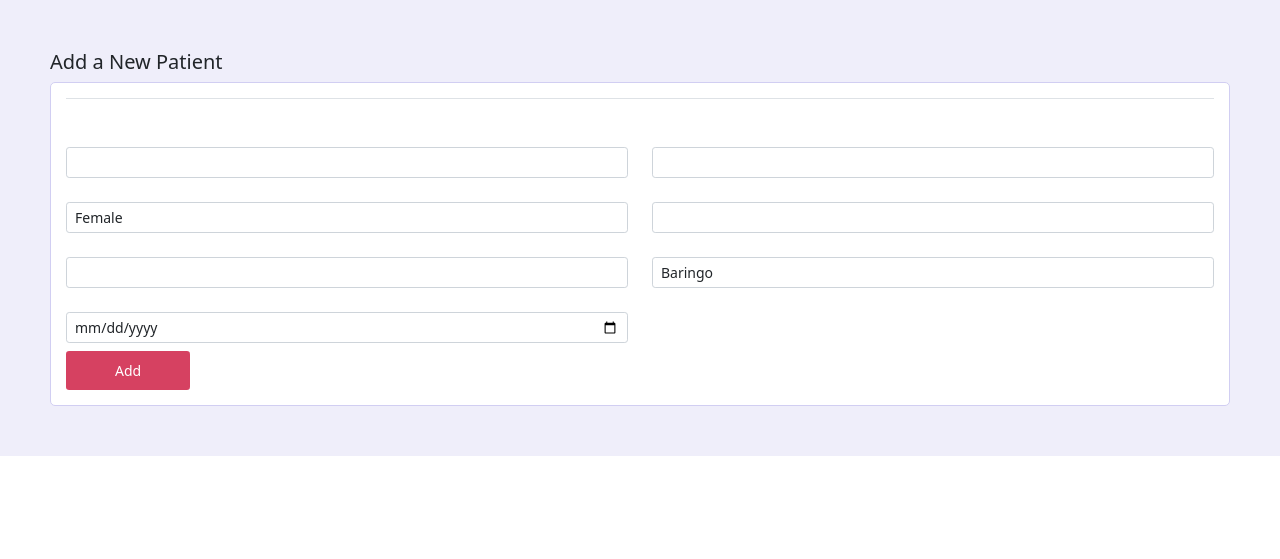
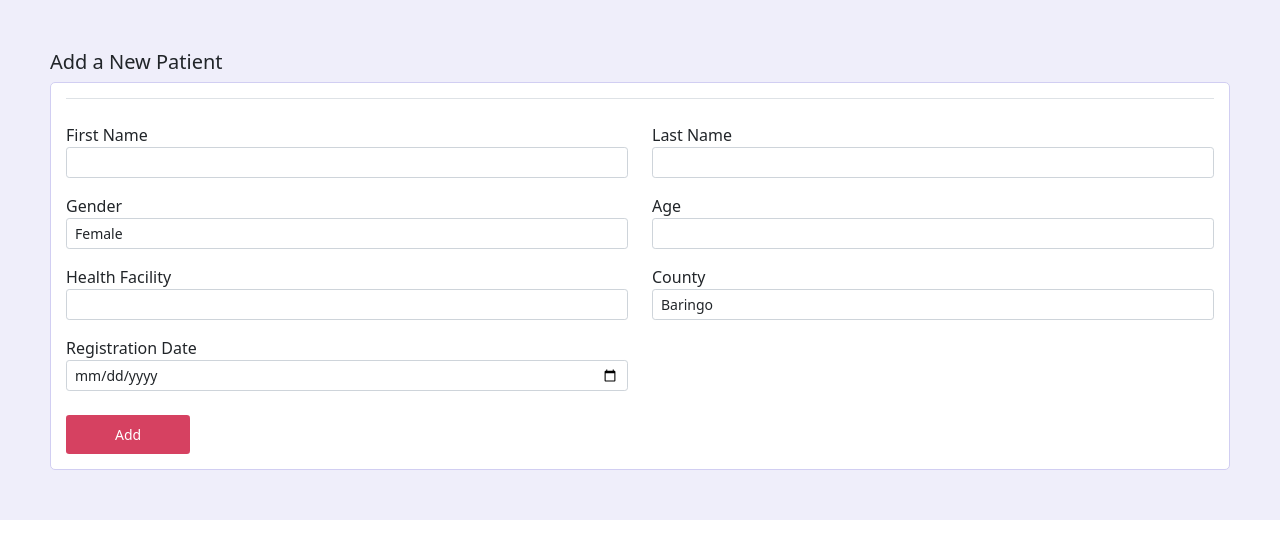
Before and after one commit to MaryKilewe/dwh_platform_practical, a Flask app: page /add_patients in a window 1280 px wide. Shown: the part 80-639 px from the top of the page. Run offline with Flask 2, Linux system fonts and the light colour scheme; data comes from the database, SQL or seed files in the repository; some libraries are stand-ins or nearby versions.

Commit message:
updated form labels

```diff
--- a/Management_Portal/forms/forms.py
+++ b/Management_Portal/forms/forms.py
@@ -8,13 +8,13 @@ from wtforms.validators import DataRequired, Length, Email, EqualTo, NumberRange
 class PatientRegForm(FlaskForm):
     ''' Facilitates addition of newly registered patients '''
 
-    first_name = StringField('*First Name', validators=[DataRequired(), Regexp('^\w+$', message="Username must contain only letters numbers or underscore"), Length(min=2, max=30)])
-    last_name = StringField('*Last Name', validators=[DataRequired(), Length(min=2, max=30)])
+    first_name = StringField('First Name', validators=[DataRequired(), Regexp('^\w+$', message="Username must contain only letters numbers or underscore"), Length(min=2, max=30)])
+    last_name = StringField('Last Name', validators=[DataRequired(), Length(min=2, max=30)])
     gender = SelectField('Gender', choices=[ ('Female', 'Female'), ('Male', 'Male')], validators=[DataRequired()])
-    age = IntegerField('Age', validators=[NumberRange(min=0, max=150)])
-    facility = StringField('*Health Facility', validators=[DataRequired(), Length(min=2, max=100)])
+    age = IntegerField('Age', validators=[DataRequired(), NumberRange(min=0, max=150)])
+    facility = StringField('Health Facility', validators=[DataRequired(), Length(min=2, max=60)])
     county = SelectField('County', choices=[])
-    reg_date = DateField('*Registration Date', validators=[DataRequired()])
+    reg_date = DateField('Registration Date', validators=[DataRequired()])
 
     submit = SubmitField('Add')
 
--- a/Management_Portal/templates/add_patients.html
+++ b/Management_Portal/templates/add_patients.html
@@ -5,10 +5,10 @@
     <form method="POST" action="">
         {{ form.hidden_tag() }}
         <fieldset class="form-group">
-            <legend class="border-bottom mb-4 text-white"></legend>
+            <legend class="border-bottom mb-4 "></legend>
             <div class="row">
-                <div class="form-group col-lg-6 col-md-6">
-                    {{ form.first_name.label(class="form-control-label text-white") }}
+                <div class="form-group col-lg-6 col-md-6 pb-3">
+                    {{ form.first_name.label(class="form-control-label ") }}
                     {% if form.first_name.errors %}
                         {{ form.first_name(class="form-control form-control-sm is-invalid") }}
                         <div class="invalid-feedback">
@@ -21,8 +21,8 @@
                     {% endif %}
                 </div>
 
-                <div class="form-group col-lg-6 col-md-6">
-                    {{ form.last_name.label(class="form-control-label text-white") }}
+                <div class="form-group col-lg-6 col-md-6 pb-3">
+                    {{ form.last_name.label(class="form-control-label ") }}
                     {% if form.last_name.errors %}
                         {{ form.last_name(class="form-control form-control-sm is-invalid") }}
                         <div class="invalid-feedback">
@@ -35,8 +35,8 @@
                     {% endif %}
                 </div>
 
-                <div class="form-group col-lg-6 col-md-6">
-                    {{ form.gender.label(class="form-control-label text-white") }}
+                <div class="form-group col-lg-6 col-md-6 pb-3">
+                    {{ form.gender.label(class="form-control-label ") }}
                     {% if form.gender.errors %}
                         {{ form.gender(class="form-control form-control-sm is-invalid") }}
                         <div class="invalid-feedback">
@@ -49,8 +49,8 @@
                     {% endif %}
                 </div>
 
-                <div class="form-group col-lg-6 col-md-6">
-                    {{ form.age.label(class="form-control-label text-white") }}
+                <div class="form-group col-lg-6 col-md-6 pb-3">
+                    {{ form.age.label(class="form-control-label ") }}
                     {% if form.age.errors %}
                         {{ form.age(class="form-control form-control-sm is-invalid") }}
                         <div class="invalid-feedback">
@@ -63,8 +63,8 @@
                     {% endif %}
                 </div>
 
-                <div class="form-group col-lg-6 col-md-6">
-                    {{ form.facility.label(class="form-control-label text-white") }}
+                <div class="form-group col-lg-6 col-md-6 pb-3">
+                    {{ form.facility.label(class="form-control-label ") }}
                     {% if form.facility.errors %}
                         {{ form.facility(class="form-control form-control-sm is-invalid") }}
                         <div class="invalid-feedback">
@@ -77,8 +77,8 @@
                     {% endif %}
                 </div>
 
-                <div class="form-group col-lg-6 col-md-6">
-                    {{ form.county.label(class="form-control-label text-white") }}
+                <div class="form-group col-lg-6 col-md-6 pb-3">
+                    {{ form.county.label(class="form-control-label ") }}
                     {% if form.county.errors %}
                         {{ form.county(class="form-control form-control-sm is-invalid") }}
                         <div class="invalid-feedback">
@@ -91,8 +91,8 @@
                     {% endif %}
                 </div>
 
-                <div class="form-group col-lg-6 col-md-6">
-                    {{ form.reg_date.label(class="form-control-label text-white") }}
+                <div class="form-group col-lg-6 col-md-6 pb-3">
+                    {{ form.reg_date.label(class="form-control-label ") }}
                     {% if form.reg_date.errors %}
                         {{ form.reg_date(class="form-control form-control-sm is-invalid") }}
                         <div class="invalid-feedback">
```
Also changed, not shown: Management_Portal/templates/index.html (+4 -4 lines).
